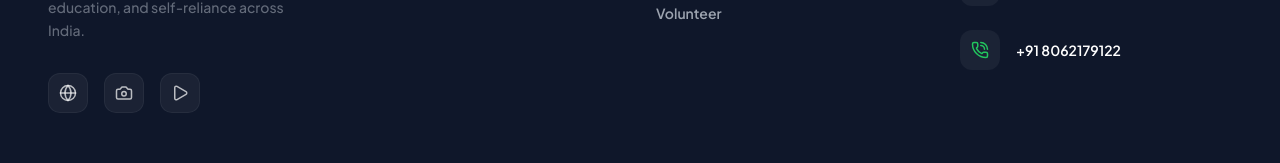
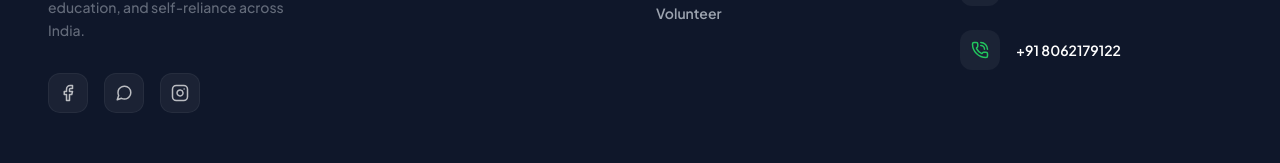
Before and after one commit to adskysolution-oss/sakhihub, a Next.js app: page / in a window 1280 px wide. Shown: the part 9288-9451 px from the top of the page. Built offline with nearby package versions, Linux system fonts and the light colour scheme; no server answers.

Commit message:
feat: create shared Footer component with brand links, contact info, and identity verification tool

```diff
--- a/src/components/shared/Footer.tsx
+++ b/src/components/shared/Footer.tsx
@@ -43,11 +43,34 @@ const Footer = () => {
             </p>
             <div className="flex gap-4">
               {[
-                { icon: <Globe size={18} />, link: "#" },
-                { icon: <Camera size={18} />, link: "#" },
-                { icon: <Play size={18} />, link: "#" },
+                {
+                  icon: (
+                    <svg stroke="currentColor" fill="none" strokeWidth="2" strokeLinecap="round" strokeLinejoin="round" viewBox="0 0 24 24" height="18" width="18">
+                      <path d="M18 2h-3a5 5 0 0 0-5 5v3H7v4h3v8h4v-8h3l1-4h-4V7a1 1 0 0 1 1-1h3z" />
+                    </svg>
+                  ),
+                  link: "https://www.facebook.com/share/1EvQerKLxo/"
+                },
+                {
+                  icon: (
+                    <svg stroke="currentColor" fill="none" strokeWidth="2" strokeLinecap="round" strokeLinejoin="round" viewBox="0 0 24 24" height="18" width="18">
+                      <path d="M21 11.5a8.38 8.38 0 0 1-.9 3.8 8.5 8.5 0 0 1-7.6 4.7 8.38 8.38 0 0 1-3.8-.9L3 21l1.9-5.7a8.38 8.38 0 0 1-.9-3.8 8.5 8.5 0 0 1 4.7-7.6 8.38 8.38 0 0 1 3.8-.9h.5a8.48 8.48 0 0 1 8 8v.5z" />
+                    </svg>
+                  ),
+                  link: "https://wa.me/919111806787"
+                },
+                {
+                  icon: (
+                    <svg stroke="currentColor" fill="none" strokeWidth="2" strokeLinecap="round" strokeLinejoin="round" viewBox="0 0 24 24" height="18" width="18">
+                      <rect x="2" y="2" width="20" height="20" rx="5" ry="5" />
+                      <path d="M16 11.37A4 4 0 1 1 12.63 8 4 4 0 0 1 16 11.37z" />
+                      <line x1="17.5" y1="6.5" x2="17.51" y2="6.5" />
+                    </svg>
+                  ),
+                  link: "https://www.instagram.com/sakhihubofficial"
+                },
               ].map((social, i) => (
-                <a key={i} href={social.link} className="w-10 h-10 rounded-xl bg-white/5 flex items-center justify-center hover:bg-primary hover:text-white transition-all border border-white/5 hover:scale-110 text-white/70">
+                <a key={i} href={social.link} target="_blank" rel="noopener noreferrer" className="w-10 h-10 rounded-xl bg-white/5 flex items-center justify-center hover:bg-primary hover:text-white transition-all border border-white/5 hover:scale-110 text-white/70">
                   {social.icon}
                 </a>
               ))}
```
